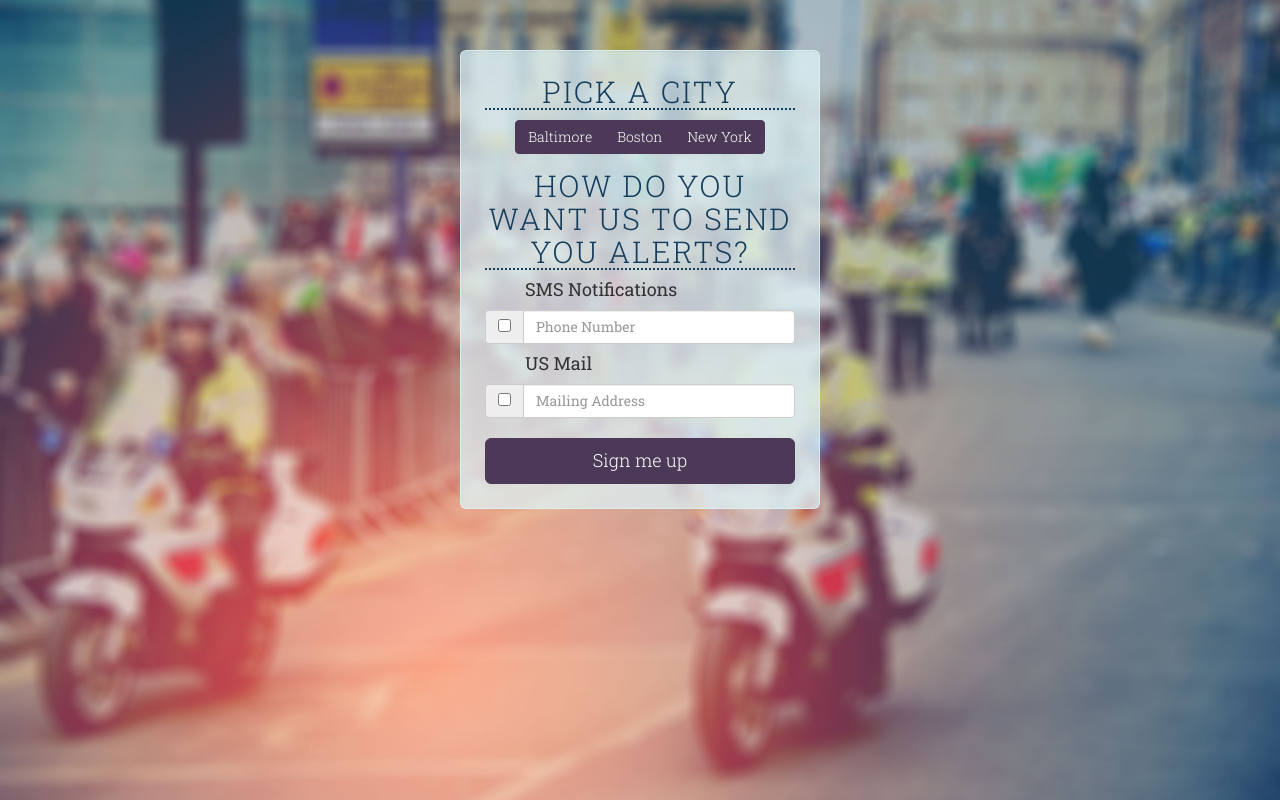
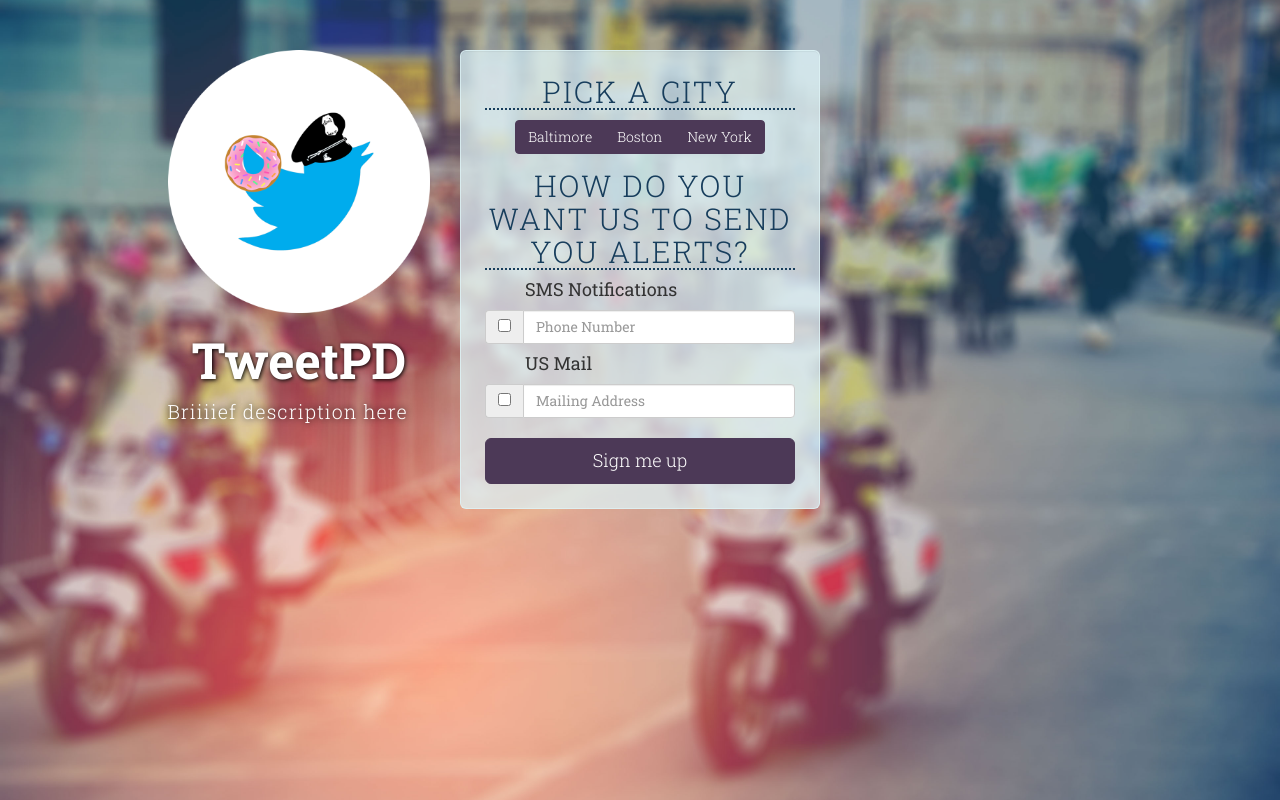
Before and after one commit to jmagnarelli/watchyourback, a plain HTML site: page static/index.html in a window 1280 px wide. Drawn offline with nearby package versions, Linux system fonts and the light colour scheme.

Commit message:
Added logo and sidebar.

```diff
--- a/static/css/style.scss
+++ b/static/css/style.scss
@@ -59,3 +59,20 @@ body {
 .submit {
   margin-top: 20px;
 }
+
+.head-content {
+  margin-top: 50px;
+  color: white;
+  h1 {
+    text-shadow: 1px 1px 4px #000;
+    font-size: 5rem;
+    text-align: center;
+    font-weight: 700;
+  }
+  p {
+    text-shadow: 0px 0px 7px #000;
+    font-size: 1.4em;
+    font-weight: 300;
+    letter-spacing: 1px;
+  }
+}
--- a/static/index.html
+++ b/static/index.html
@@ -4,7 +4,7 @@
     <meta charset="utf-8">
     <meta http-equiv="X-UA-Compatible" content="IE=edge">
     <meta name="viewport" content="width=device-width, initial-scale=1">
-    <title>Watch Your Back</title>
+    <title>TweetPD</title>
 
     <link rel="stylesheet" href="./css/bootstrap.min.css">
     <link rel="stylesheet" type="text/css" href="./css/style.css">
@@ -21,7 +21,14 @@
     <div class="container">
       <form id="signup" action="http://www.tweetpd.com/add-user" method="POST">
         <div class="row">
-          <div class="col-md-4 col-md-offset-4 col-sm-6 col-sm-offset-3">
+          <div class="col-md-3 col-md-offset-1">
+            <div class="head-content">
+              <img src="img/logo.png" class="img-responsive">
+              <h1>TweetPD</h1>
+              <p>Briiiief description here</p>
+            </div>
+          </div>
+          <div class="col-md-4 col-md-offset-0 col-sm-6 col-sm-offset-3">
             <div class="well well-lg">
               <h3>Pick a City</h3>
               <div class="btn-group cities" data-toggle="buttons">
```
Also changed, not shown: static/css/style.css, static/img/logo.png (added).
